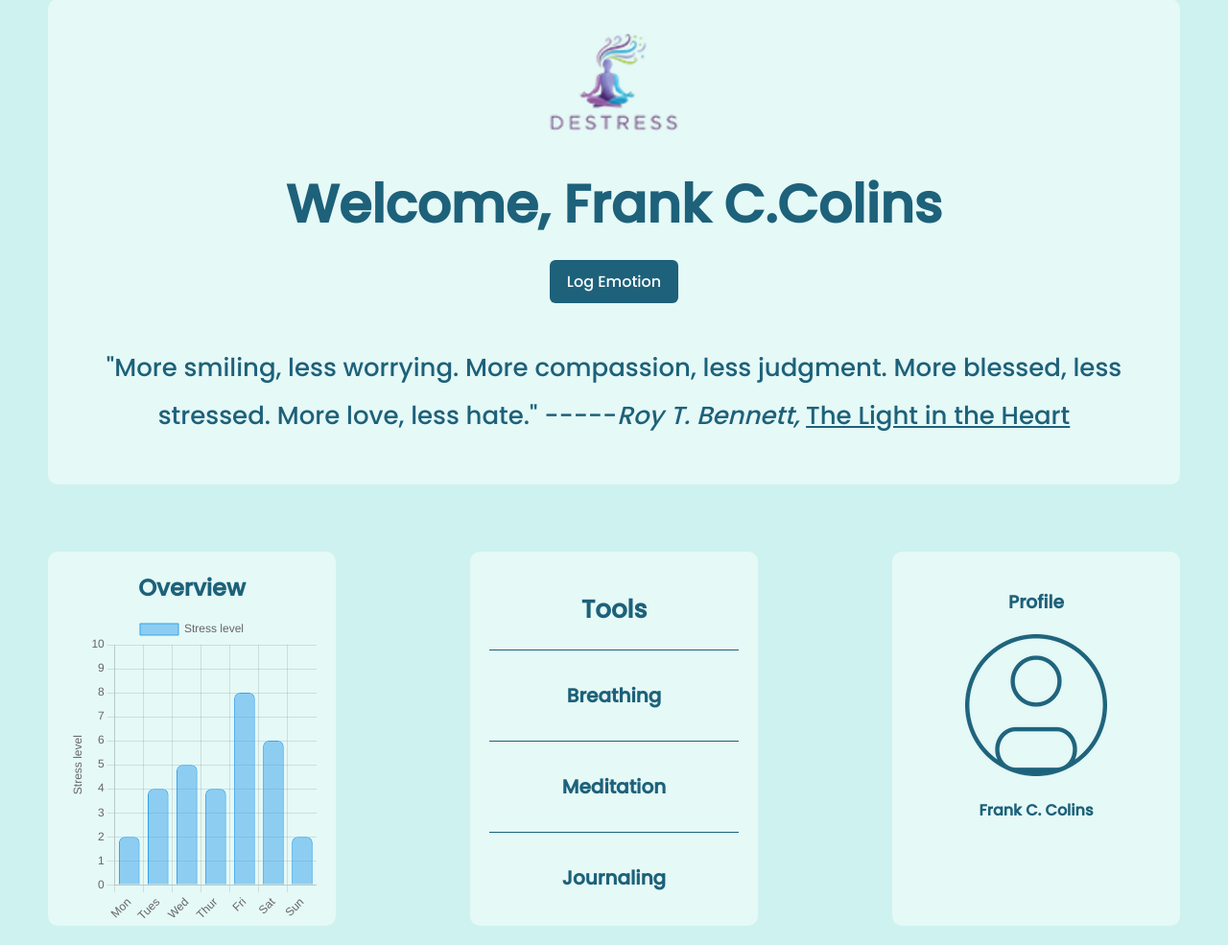
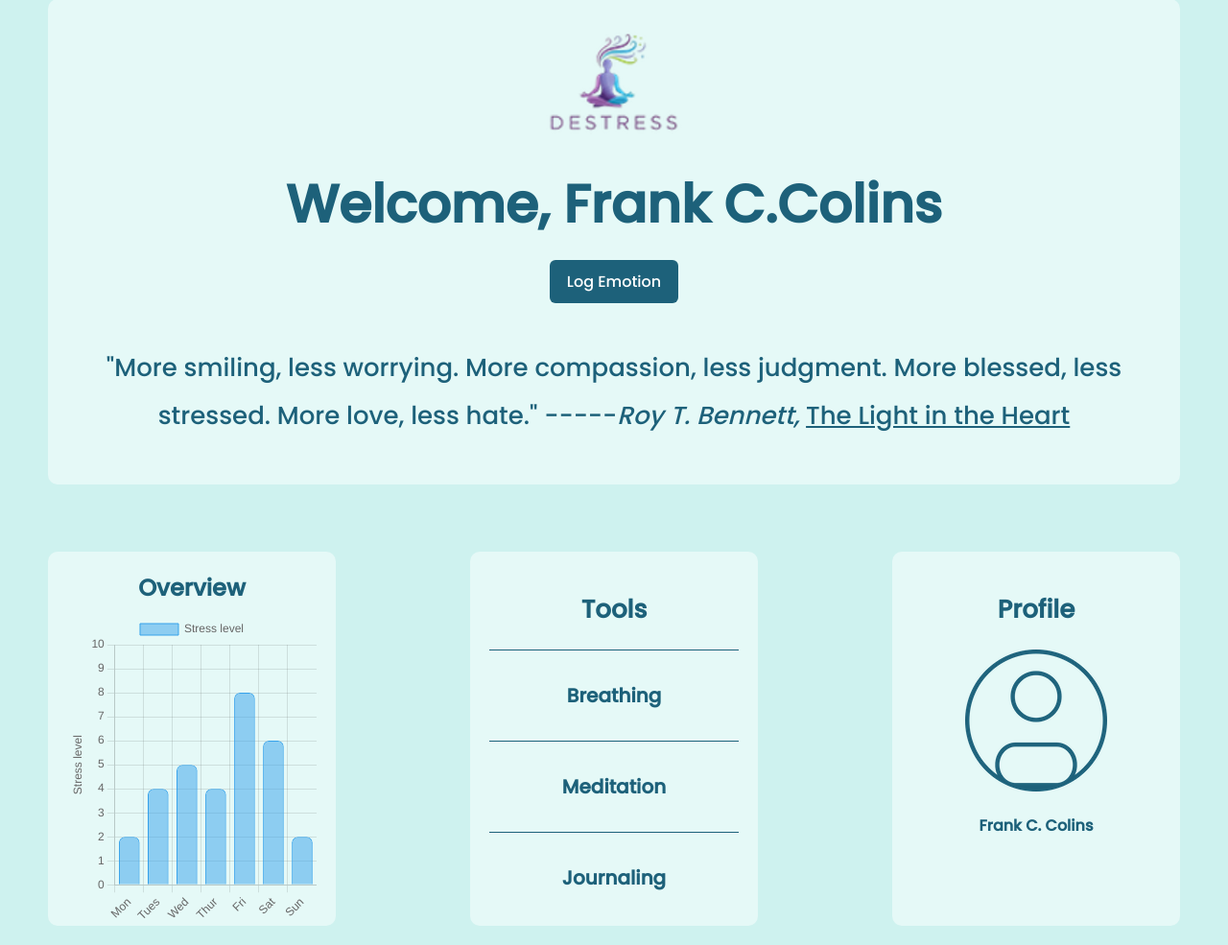
Before and after one commit to DevRylan/Destress, a PHP site: page /homepage.html in a window 1280 px wide. Shown: the part 106-1091 px from the top of the page at 96% size. Run offline with PHP 8.4, Linux system fonts and the light colour scheme.

Commit message:
Changed font size

```diff
--- a/homepage.css
+++ b/homepage.css
@@ -278,7 +278,11 @@ header {
     font-weight: bold;
 }
 
-#section_container .profile > img {
+.profile > h2 {
+    font-size: 26px;
+}
+
+#section_container .profile  img {
     background: none;
 }
 
--- a/homepage.html
+++ b/homepage.html
@@ -86,7 +86,7 @@
         </section>
         <!--Profile-->
         <section class="profile">
-            <h3>Profile</h3>
+            <h2>Profile</h2>
             <img src="images/pro_icon.png" alt="profile_icon" />
             <p>Frank C. Colins</p>
         </section>
```
